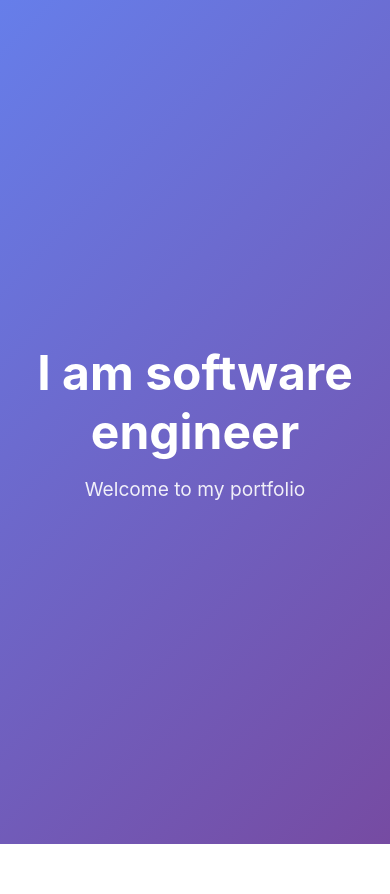
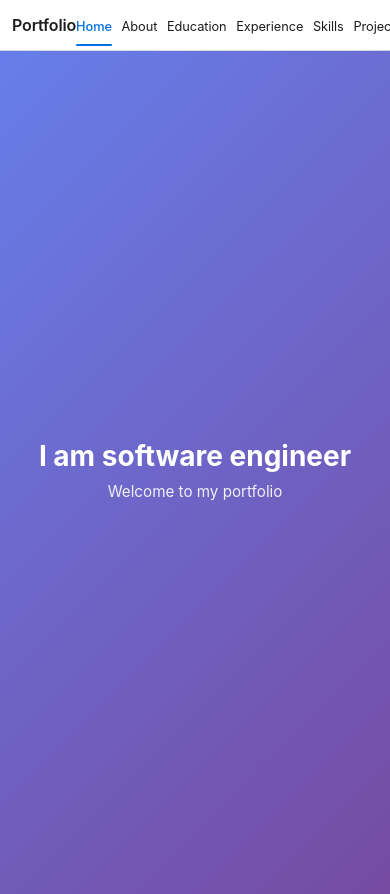
Before and after one commit to prajwal-u2/personal-portfolio, a React (Vite) app: page / in a window 390 px wide. Before the commit the page ends 844 px from the top, so only its background shows below. Built offline with nearby package versions, Linux system fonts and the light colour scheme.

Commit message:
add navigation bar

```diff
--- a/src/App.css
+++ b/src/App.css
@@ -1,5 +1,13 @@
 .App {
   text-align: center;
+  min-height: 100vh;
+}
+
+.main-content {
+  padding-top: 60px; /* Account for fixed navbar */
+}
+
+.home-section {
   min-height: 100vh;
   display: flex;
   flex-direction: column;
@@ -7,15 +15,88 @@
   justify-content: center;
   background: linear-gradient(135deg, #667eea 0%, #764ba2 100%);
   color: white;
+  padding: 2rem;
 }
 
 .App-header h1 {
   font-size: 3rem;
   margin-bottom: 1rem;
   font-weight: bold;
+  line-height: 1.2;
 }
 
 .App-header p {
   font-size: 1.2rem;
   opacity: 0.9;
+  line-height: 1.5;
 }
+
+/* Tablet (768px and below) */
+@media (max-width: 768px) {
+  .main-content {
+    padding-top: 55px;
+  }
+
+  .home-section {
+    padding: 1.5rem;
+  }
+
+  .App-header h1 {
+    font-size: 2.5rem;
+  }
+
+  .App-header p {
+    font-size: 1.1rem;
+  }
+}
+
+/* Small tablet/large phone (600px and below) */
+@media (max-width: 600px) {
+  .main-content {
+    padding-top: 50px;
+  }
+
+  .home-section {
+    padding: 1rem;
+  }
+
+  .App-header h1 {
+    font-size: 2rem;
+    margin-bottom: 0.75rem;
+  }
+
+  .App-header p {
+    font-size: 1rem;
+  }
+}
+
+/* Mobile phones (480px and below) */
+@media (max-width: 480px) {
+  .home-section {
+    padding: 0.75rem;
+  }
+
+  .App-header h1 {
+    font-size: 1.75rem;
+    margin-bottom: 0.5rem;
+  }
+
+  .App-header p {
+    font-size: 0.95rem;
+  }
+}
+
+/* Very small phones (360px and below) */
+@media (max-width: 360px) {
+  .home-section {
+    padding: 0.5rem;
+  }
+
+  .App-header h1 {
+    font-size: 1.5rem;
+  }
+
+  .App-header p {
+    font-size: 0.9rem;
+  }
+}
--- a/src/App.jsx
+++ b/src/App.jsx
@@ -1,13 +1,19 @@
 import React from 'react';
+import Navbar from './components/Navbar';
 import './App.css';
 
 function App() {
   return (
     <div className="App">
-      <header className="App-header">
-        <h1>I am software engineer</h1>
-        <p>Welcome to my portfolio</p>
-      </header>
+      <Navbar />
+      <main className="main-content">
+        <section id="home" className="home-section">
+          <header className="App-header">
+            <h1>I am software engineer</h1>
+            <p>Welcome to my portfolio</p>
+          </header>
+        </section>
+      </main>
     </div>
   );
 }
--- /dev/null
+++ b/src/components/Navbar.css
@@ -0,0 +1,154 @@
+.navbar {
+  position: fixed;
+  top: 0;
+  left: 0;
+  right: 0;
+  background: rgba(255, 255, 255, 0.8);
+  backdrop-filter: blur(20px);
+  -webkit-backdrop-filter: blur(20px);
+  border-bottom: 1px solid rgba(0, 0, 0, 0.1);
+  z-index: 1000;
+  padding: 0;
+}
+
+.navbar-container {
+  max-width: 1200px;
+  margin: 0 auto;
+  display: flex;
+  align-items: center;
+  justify-content: space-between;
+  padding: 0 2rem;
+  height: 60px;
+}
+
+.navbar-brand span {
+  font-size: 1.25rem;
+  font-weight: 600;
+  color: #1d1d1f;
+  letter-spacing: -0.01em;
+}
+
+.navbar-menu {
+  display: flex;
+  list-style: none;
+  margin: 0;
+  padding: 0;
+  gap: 2rem;
+}
+
+.navbar-item {
+  margin: 0;
+}
+
+.navbar-link {
+  text-decoration: none;
+  color: #1d1d1f;
+  font-size: 0.95rem;
+  font-weight: 400;
+  padding: 0.5rem 0;
+  transition: all 0.2s ease;
+  position: relative;
+  letter-spacing: -0.005em;
+  white-space: nowrap;
+}
+
+.navbar-link:hover {
+  color: #0071e3;
+}
+
+.navbar-link.active {
+  color: #0071e3;
+  font-weight: 500;
+}
+
+.navbar-link.active::after {
+  content: '';
+  position: absolute;
+  bottom: -8px;
+  left: 0;
+  right: 0;
+  height: 2px;
+  background: #0071e3;
+  border-radius: 1px;
+}
+
+/* Tablet (768px and below) */
+@media (max-width: 768px) {
+  .navbar-container {
+    padding: 0 1.5rem;
+    height: 55px;
+  }
+
+  .navbar-menu {
+    gap: 1.5rem;
+  }
+
+  .navbar-link {
+    font-size: 0.9rem;
+    padding: 0.4rem 0;
+  }
+
+  .navbar-brand span {
+    font-size: 1.15rem;
+  }
+}
+
+/* Small tablet/large phone (600px and below) */
+@media (max-width: 600px) {
+  .navbar-container {
+    padding: 0 1rem;
+    height: 50px;
+  }
+
+  .navbar-menu {
+    gap: 1rem;
+  }
+
+  .navbar-link {
+    font-size: 0.85rem;
+    padding: 0.3rem 0;
+  }
+
+  .navbar-brand span {
+    font-size: 1.1rem;
+  }
+}
+
+/* Mobile phones (480px and below) */
+@media (max-width: 480px) {
+  .navbar-container {
+    padding: 0 0.75rem;
+  }
+
+  .navbar-menu {
+    gap: 0.6rem;
+  }
+
+  .navbar-link {
+    font-size: 0.8rem;
+    padding: 0.25rem 0;
+  }
+
+  .navbar-brand span {
+    font-size: 1rem;
+  }
+}
+
+/* Very small phones (360px and below) */
+@media (max-width: 360px) {
+  .navbar-container {
+    padding: 0 0.5rem;
+  }
+
+  .navbar-menu {
+    gap: 0.4rem;
+  }
+
+  .navbar-link {
+    font-size: 0.75rem;
+  }
+
+  .navbar-brand span {
+    font-size: 0.95rem;
+  }
+}
--- /dev/null
+++ b/src/components/Navbar.jsx
@@ -0,0 +1,30 @@
+import React from 'react';
+import './Navbar.css';
+
+function Navbar() {
+  const navItems = ['Home', 'About', 'Education', 'Experience', 'Skills', 'Projects'];
+
+  return (
+    <nav className="navbar">
+      <div className="navbar-container">
+        <div className="navbar-brand">
+          <span>Portfolio</span>
+        </div>
+        <ul className="navbar-menu">
+          {navItems.map((item, index) => (
+            <li key={index} className="navbar-item">
+              <a
+                href={`#${item.toLowerCase()}`}
+                className={`navbar-link ${item === 'Home' ? 'active' : ''}`}
+              >
+                {item}
+              </a>
+            </li>
+          ))}
+        </ul>
+      </div>
+    </nav>
+  );
+}
+
+export default Navbar;
```
